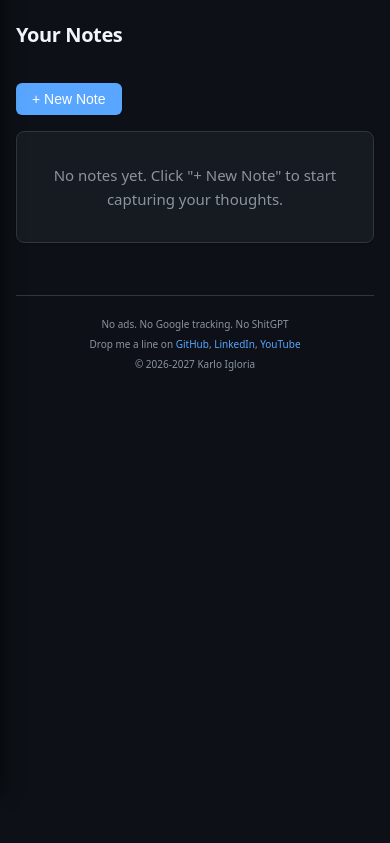
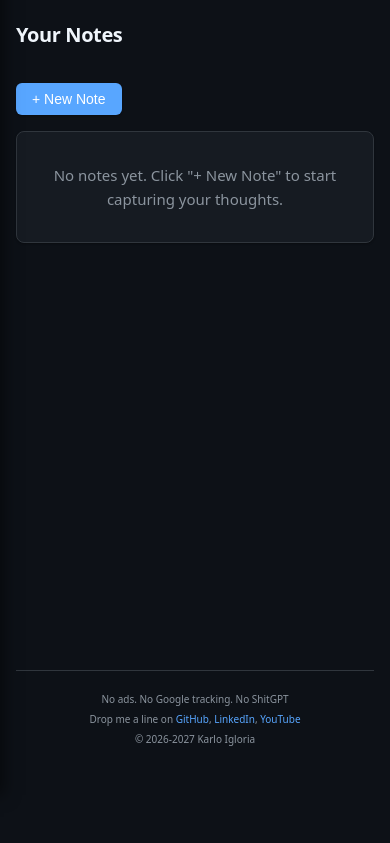
Before and after one commit to Karlo-I/notes_taking_app, a Flask app: page /notes/ in a window 390 px wide. Shown: the part 49-892 px from the top of the page. Run offline with Flask 3, Linux system fonts and the light colour scheme; the visitor is signed in with stand-in values (Sample User, id 1); data that the repository does not hold is empty; some libraries are stand-ins or nearby versions.

Commit message:
fixed footer on mobile screen size

```diff
--- a/static/css/style.css
+++ b/static/css/style.css
@@ -448,7 +448,7 @@ body.login-body { display: flex !important; justify-content: center; align-items
         width: 100% !important;
     }
 
-    /* 3. MAIN CONTENT LAYOUT */
+    /* 3. MAIN CONTENT LAYOUT (Merged & Fixed) */
     .main-content,
     .sidebar.collapsed ~ .main-content {
         margin-left: 0 !important;
@@ -456,6 +456,11 @@ body.login-body { display: flex !important; justify-content: center; align-items
         width: 100% !important;
         padding: 20px 16px 24px 16px !important;
         box-sizing: border-box;
+
+        /* Footer push-down logic added here */
+        display: flex !important;
+        flex-direction: column !important;
+        min-height: calc(100vh - 48px) !important;
     }
 
     /* Mobile Typography & Components */
@@ -464,5 +469,10 @@ body.login-body { display: flex !important; justify-content: center; align-items
     .search-input-group { flex-direction: column; }
     .review-actions { flex-wrap: wrap; }
     .card { padding: 16px !important; margin-bottom: 12px !important; }
-    .app-footer { margin-top: 40px !important; }
+
+    /* 4. FOOTER FIX (Cleaned) */
+    .app-footer {
+        margin-top: auto !important; /* Pushes footer to the absolute bottom */
+        margin-bottom: 0 !important;
+    }
 }
```
